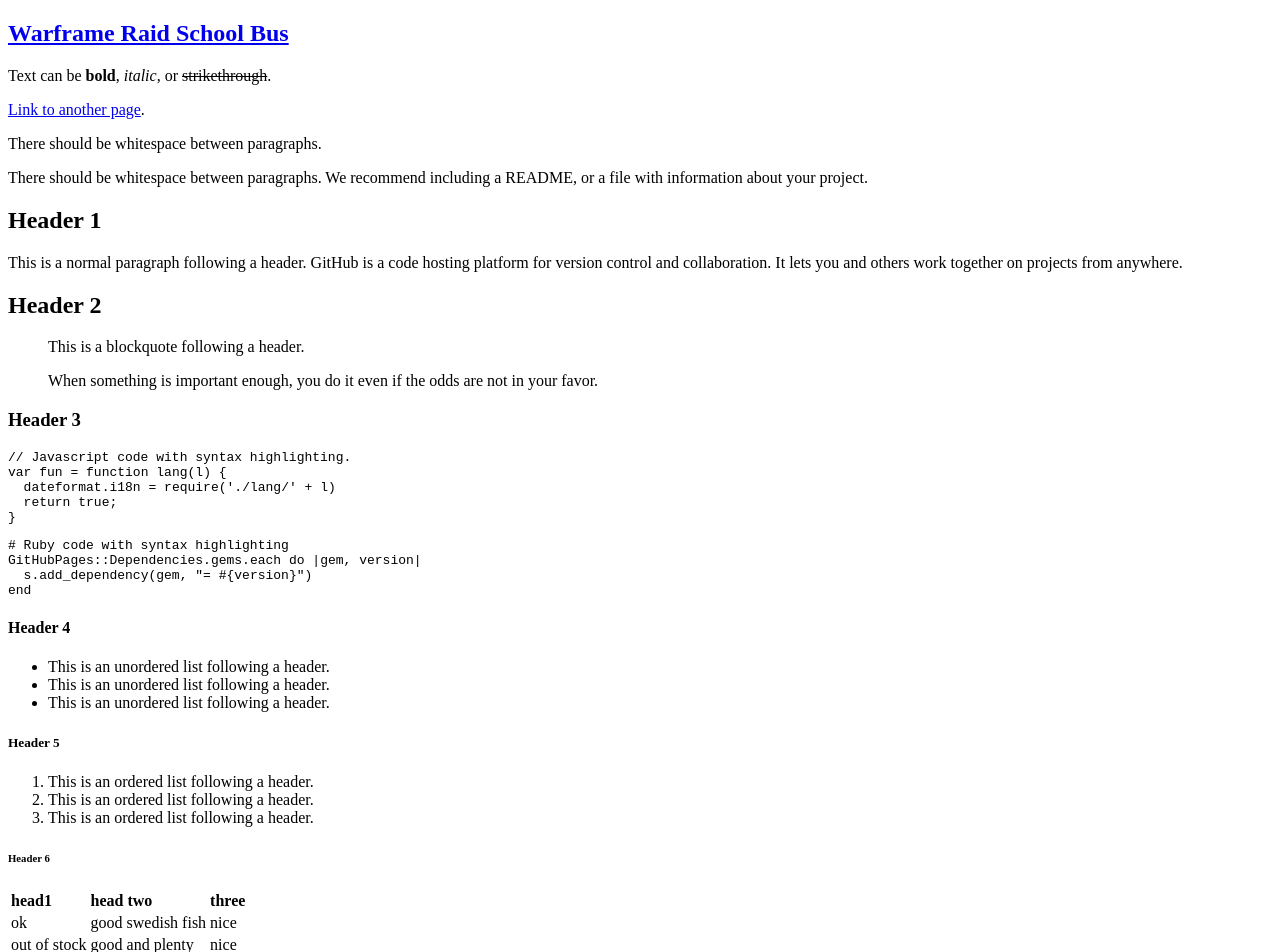
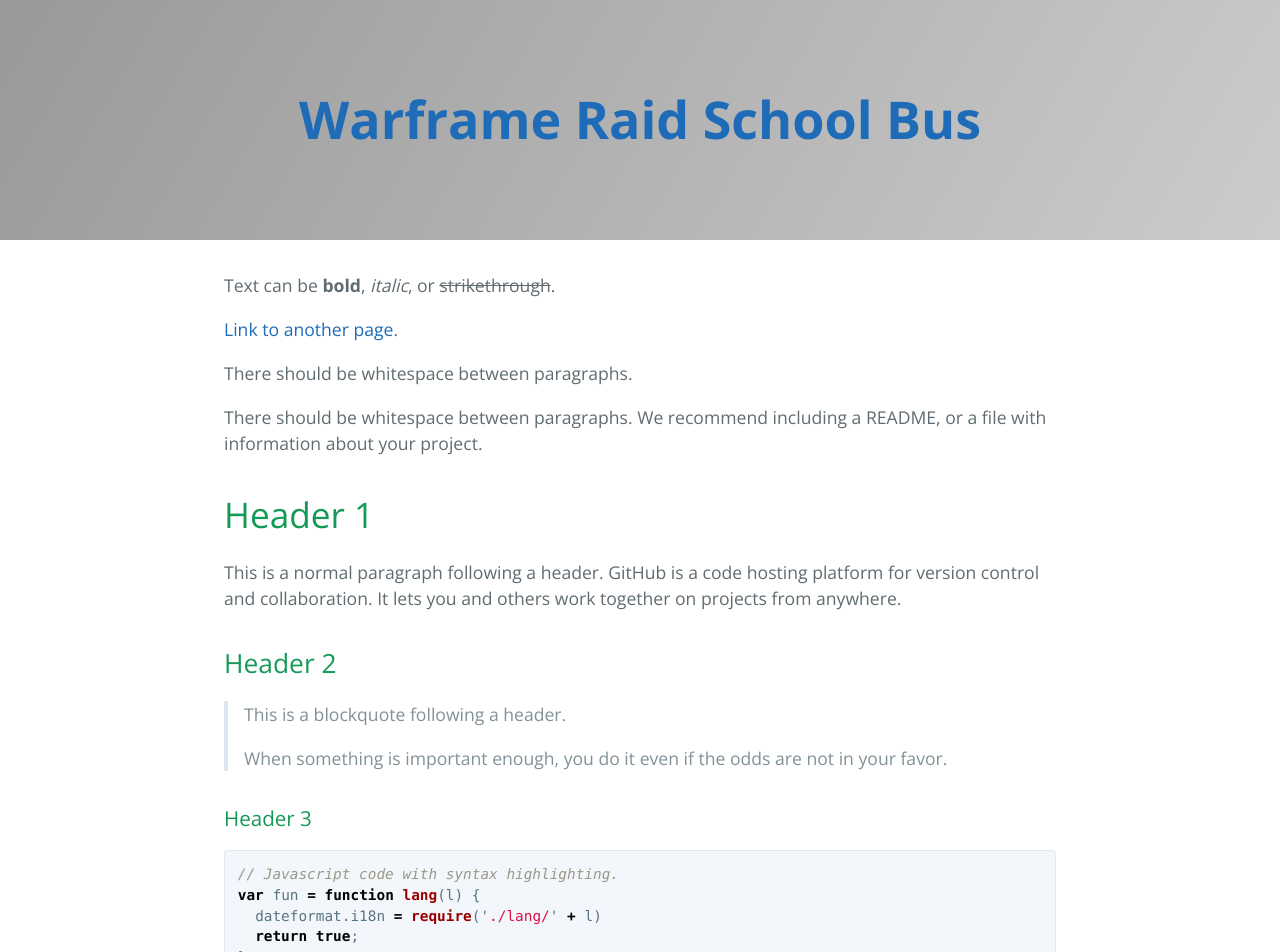
Before and after one commit to WFRSB/test, a Jekyll site: the page built from default_index.md, in a window 1280 px wide. Shown: the top 952 px of the page. Built offline with Jekyll 4.4.1, drawn with Linux system fonts in a browser that asks for light colours.

Commit message:
Fixing Changes Caused To CSS Files
Reverting Changes to CSS Files

```diff
--- a/assets/css/style.scss
+++ b/assets/css/style.scss
@@ -1,17 +1,4 @@
-// Headers
-$header-heading-color: #fff;
-$header-bg-color: #006696;
-$header-bg-color-secondary: #003468;
-
-// Text
-$section-headings-color: #003468;
-$body-text-color: #494949;
-$body-link-color: #004bbc;
-$blockquote-text-color: #969696;
-
-// Borders
-$border-color: #dce6f0;
-$table-border-color: #e9ebec;
-$hr-border-color: #d3d3d3;
+---
+---
 
 @import 'jekyll-theme-cayman';
```
